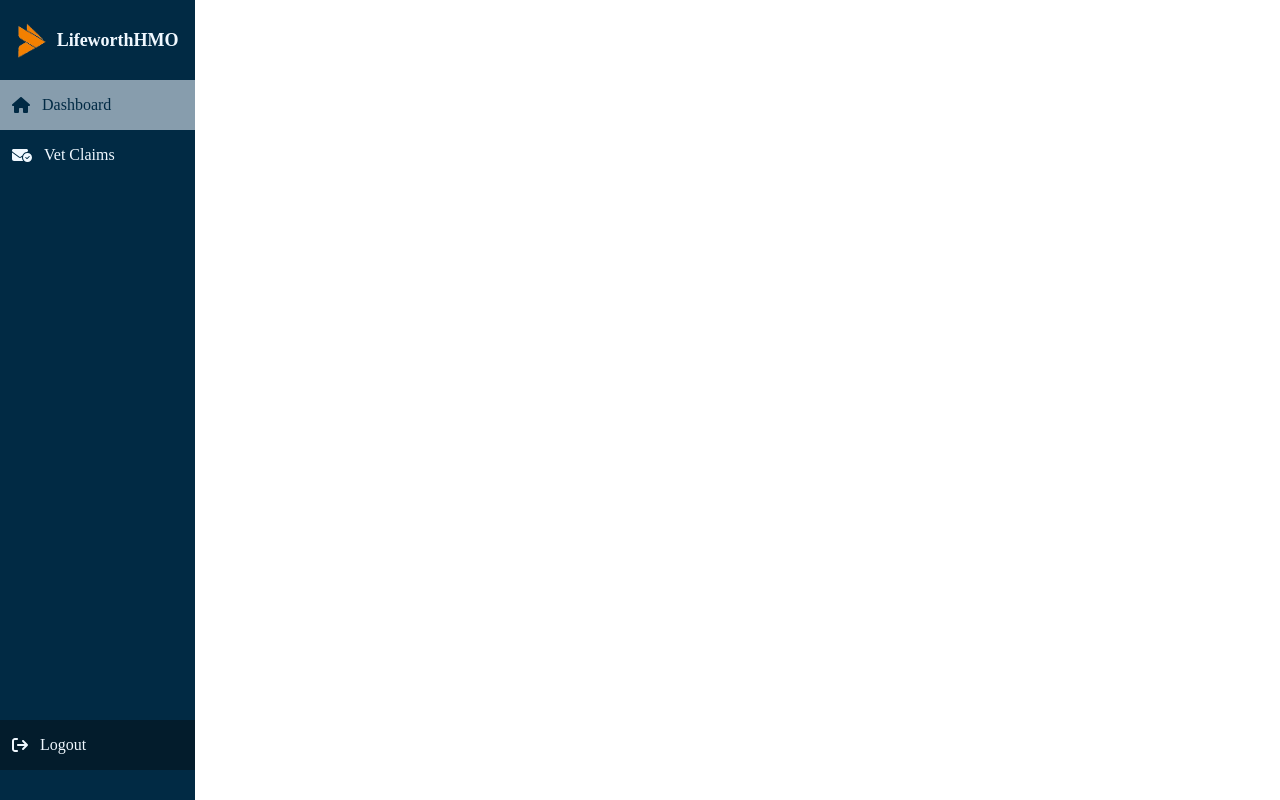
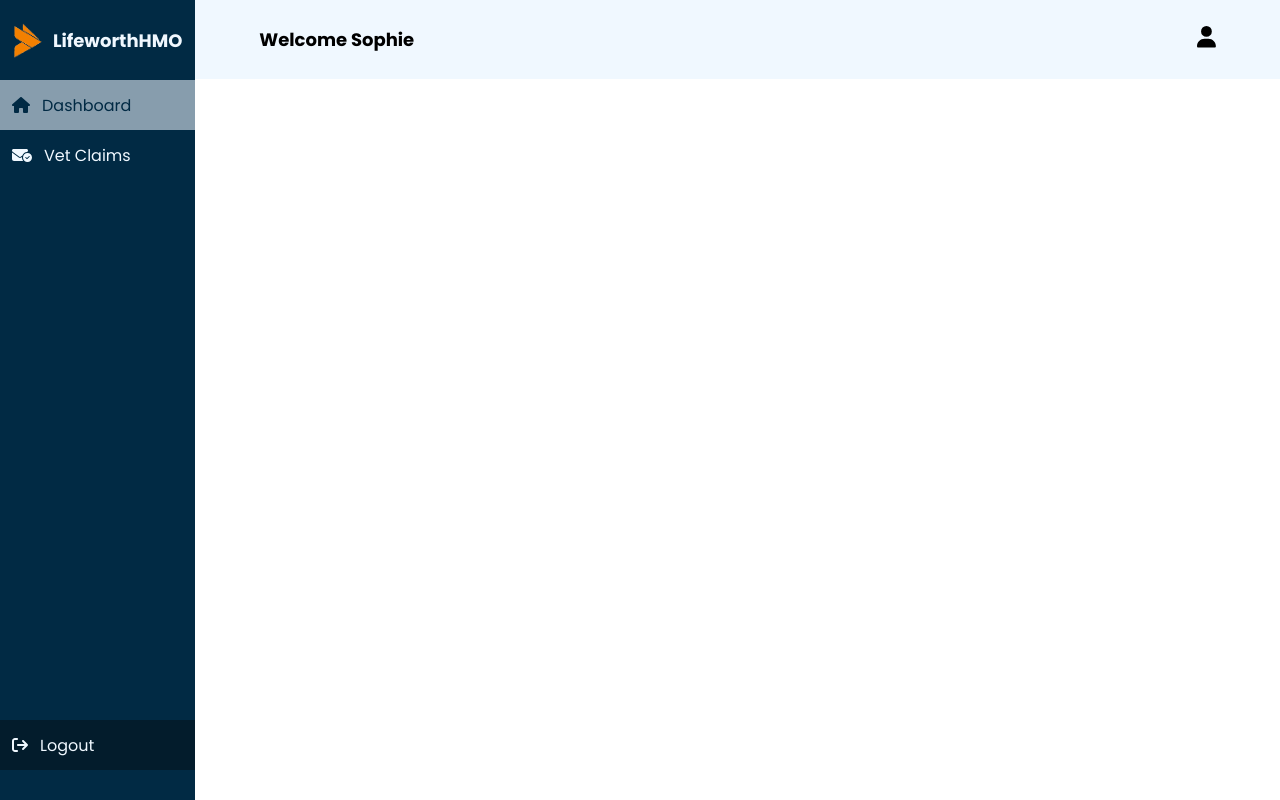
Before and after one commit to Alausa-AbdulAzeez/adminPortal, a React (Create React App) app: page / in a window 1280 px wide. Built offline with nearby package versions, Linux system fonts and the light colour scheme.

Commit message:
added topbar

```diff
--- a/src/components/topbar/Topbar.jsx
+++ b/src/components/topbar/Topbar.jsx
@@ -1,7 +1,18 @@
+import { faUser } from '@fortawesome/free-solid-svg-icons'
+import { FontAwesomeIcon } from '@fortawesome/react-fontawesome'
 import React from 'react'
+import './topbar.scss'
 
 const Topbar = () => {
-  return <div>Topbar</div>
+  return (
+    <div className='topbarWrapper'>
+      <div className='' data-testid='loggedInUser'>
+        Welcome Sophie
+      </div>
+
+      <FontAwesomeIcon icon={faUser} className='topbarUserIcon' />
+    </div>
+  )
 }
 
 export default Topbar
--- /dev/null
+++ b/src/components/topbar/topbar.scss
@@ -0,0 +1,16 @@
+.topbarWrapper {
+  background-color: aliceblue;
+  padding: 26px 64px;
+  font-size: large;
+  font-weight: 700;
+  display: flex;
+  justify-content: space-between;
+  position: sticky;
+  top: 0;
+  z-index: 10;
+
+  .topbarUserIcon {
+    cursor: pointer;
+    font-size: larger;
+  }
+}
--- a/src/index.css
+++ b/src/index.css
@@ -3,4 +3,5 @@
 * {
   margin: 0;
   padding: 0;
+  font-family: 'Poppins', sans-serif;
 }
--- a/src/pages/home/Homepage.jsx
+++ b/src/pages/home/Homepage.jsx
@@ -1,8 +1,13 @@
 import React from 'react'
+import Topbar from '../../components/topbar/Topbar'
 import './homepage.scss'
 
 const Homepage = () => {
-  return <div className='main'></div>
+  return (
+    <div className='main'>
+      <Topbar />
+    </div>
+  )
 }
 
 export default Homepage
```
